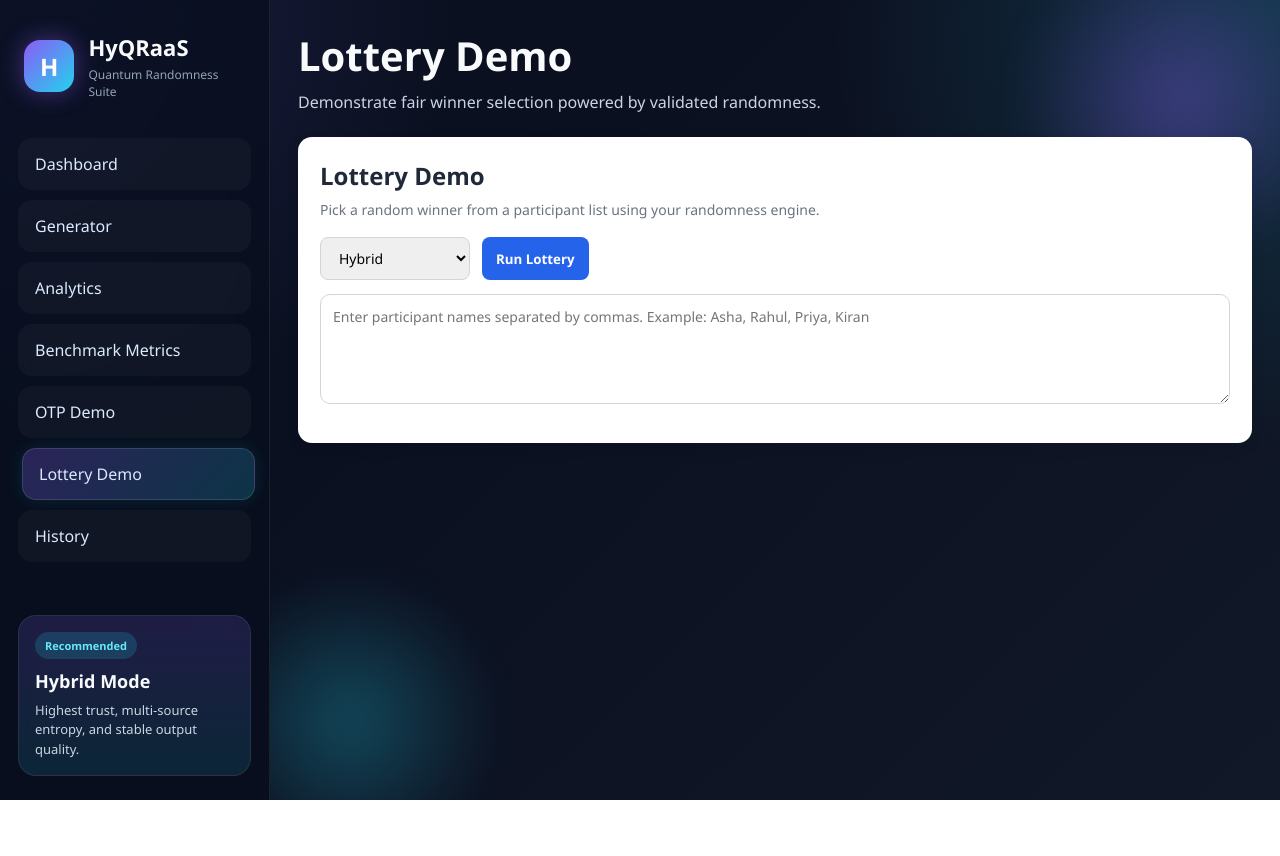
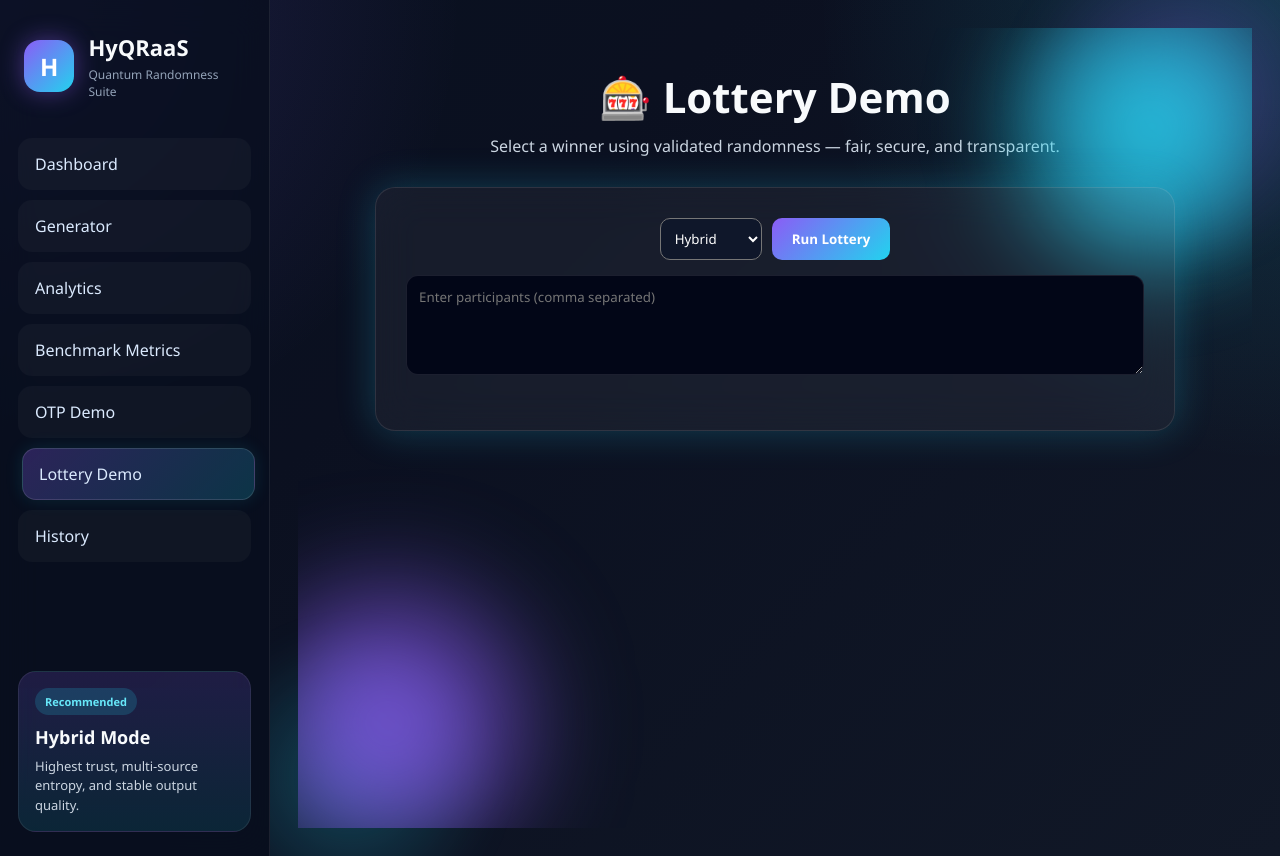
Before and after one commit to Udvik/HYQRAAS, a React app in the folder frontend/: page /lottery in a window 1280 px wide. Before the commit the page ends 800 px from the top, so only its background shows below. Built offline with nearby package versions, Linux system fonts and the light colour scheme; no server answers; the HTML template or start-up script is replaced by a standard one.

Commit message:
changed bytes generation and styling

```diff
--- a/frontend/src/pages/LotteryPage.jsx
+++ b/frontend/src/pages/LotteryPage.jsx
@@ -1,18 +1,223 @@
-import LotteryDemo from "../components/LotteryDemo";
+import { useState } from "react";
+import { runLottery } from "../api/client";
 
 export default function LotteryPage() {
+  const [mode, setMode] = useState("hybrid");
+  const [participants, setParticipants] = useState("");
+  const [loading, setLoading] = useState(false);
+  const [result, setResult] = useState(null);
+
+  const handleRun = async () => {
+    if (!participants.trim()) return;
+
+    try {
+      setLoading(true);
+      setResult(null);
+
+      const list = participants.split(",").map((p) => p.trim());
+
+      const data = await runLottery(mode, list);
+      setResult(data);
+    } catch (err) {
+      console.error(err);
+    } finally {
+      setLoading(false);
+    }
+  };
+
+  const winner = result?.winner;
+
   return (
-    <div>
-      <h1 style={styles.heading}>Lottery Demo</h1>
-      <p style={styles.subheading}>
-        Demonstrate fair winner selection powered by validated randomness.
-      </p>
-      <LotteryDemo />
-    </div>
+    <>
+      <style>{`
+        @keyframes float {
+          0% { transform: translateY(0px); }
+          50% { transform: translateY(-20px); }
+          100% { transform: translateY(0px); }
+        }
+
+        @keyframes glow {
+          0% { box-shadow: 0 0 0 rgba(139,92,246,0.2); }
+          50% { box-shadow: 0 0 40px rgba(34,211,238,0.25); }
+          100% { box-shadow: 0 0 0 rgba(139,92,246,0.2); }
+        }
+
+        @keyframes fadeUp {
+          0% { opacity: 0; transform: translateY(30px); }
+          100% { opacity: 1; transform: translateY(0); }
+        }
+
+        @keyframes winnerPop {
+          0% { transform: scale(0.6); opacity: 0; }
+          60% { transform: scale(1.2); opacity: 1; }
+          100% { transform: scale(1); }
+        }
+      `}</style>
+
+      <div style={styles.page}>
+        <div style={styles.orb1}></div>
+        <div style={styles.orb2}></div>
+
+        <div style={styles.container}>
+          <h1 style={styles.title}>🎰 Lottery Demo</h1>
+          <p style={styles.subtitle}>
+            Select a winner using validated randomness — fair, secure, and transparent.
+          </p>
+
+          <div style={styles.card}>
+            <div style={styles.controls}>
+              <select
+                value={mode}
+                onChange={(e) => setMode(e.target.value)}
+                style={styles.select}
+              >
+                <option value="quantum">Quantum</option>
+                <option value="hybrid">Hybrid</option>
+              </select>
+
+              <button onClick={handleRun} style={styles.button}>
+                {loading ? "Selecting..." : "Run Lottery"}
+              </button>
+            </div>
+
+            <textarea
+              placeholder="Enter participants (comma separated)"
+              value={participants}
+              onChange={(e) => setParticipants(e.target.value)}
+              style={styles.textarea}
+            />
+
+            {winner && (
+              <div style={styles.resultBox}>
+                <div style={styles.winnerLabel}>Winner</div>
+                <div style={styles.winner}>{winner}</div>
+                <div style={styles.meta}>
+                  Mode: {mode.toUpperCase()}
+                </div>
+              </div>
+            )}
+          </div>
+        </div>
+      </div>
+    </>
   );
 }
 
 const styles = {
-  heading: { fontSize: "40px", marginBottom: "8px" },
-  subheading: { color: "#cbd5e1", marginBottom: "24px" },
+  page: {
+    minHeight: "100vh",
+    padding: "40px",
+    position: "relative",
+    overflow: "hidden",
+  },
+
+  orb1: {
+    position: "absolute",
+    width: "300px",
+    height: "300px",
+    background: "radial-gradient(circle, #22d3ee, transparent)",
+    top: "-50px",
+    right: "-50px",
+    borderRadius: "50%",
+    filter: "blur(40px)",
+    animation: "float 6s ease-in-out infinite",
+  },
+
+  orb2: {
+    position: "absolute",
+    width: "300px",
+    height: "300px",
+    background: "radial-gradient(circle, #8b5cf6, transparent)",
+    bottom: "-60px",
+    left: "-60px",
+    borderRadius: "50%",
+    filter: "blur(50px)",
+    animation: "float 8s ease-in-out infinite",
+  },
+
+  container: {
+    maxWidth: "800px",
+    margin: "auto",
+    textAlign: "center",
+    animation: "fadeUp 0.8s ease",
+  },
+
+  title: {
+    fontSize: "42px",
+    marginBottom: "10px",
+  },
+
+  subtitle: {
+    color: "#cbd5e1",
+    marginBottom: "30px",
+  },
+
+  card: {
+    background: "rgba(255,255,255,0.05)",
+    padding: "30px",
+    borderRadius: "20px",
+    backdropFilter: "blur(20px)",
+    border: "1px solid rgba(255,255,255,0.1)",
+    animation: "glow 4s infinite",
+  },
+
+  controls: {
+    display: "flex",
+    gap: "10px",
+    marginBottom: "15px",
+    justifyContent: "center",
+  },
+
+  select: {
+    padding: "10px",
+    borderRadius: "10px",
+    background: "#0f172a",
+    color: "#fff",
+  },
+
+  button: {
+    padding: "10px 20px",
+    borderRadius: "10px",
+    background: "linear-gradient(135deg,#8b5cf6,#22d3ee)",
+    color: "#fff",
+    border: "none",
+    cursor: "pointer",
+    fontWeight: "bold",
+  },
+
+  textarea: {
+    width: "100%",
+    minHeight: "100px",
+    padding: "12px",
+    borderRadius: "12px",
+    background: "#020617",
+    color: "#fff",
+    border: "1px solid rgba(255,255,255,0.1)",
+    marginBottom: "20px",
+  },
+
+  resultBox: {
+    marginTop: "20px",
+    padding: "20px",
+    borderRadius: "16px",
+    background: "rgba(34,211,238,0.1)",
+    animation: "winnerPop 0.6s ease",
+  },
+
+  winnerLabel: {
+    fontSize: "14px",
+    color: "#94a3b8",
+  },
+
+  winner: {
+    fontSize: "36px",
+    fontWeight: "bold",
+    margin: "10px 0",
+    color: "#22d3ee",
+  },
+
+  meta: {
+    fontSize: "13px",
+    color: "#cbd5e1",
+  },
 };
```
